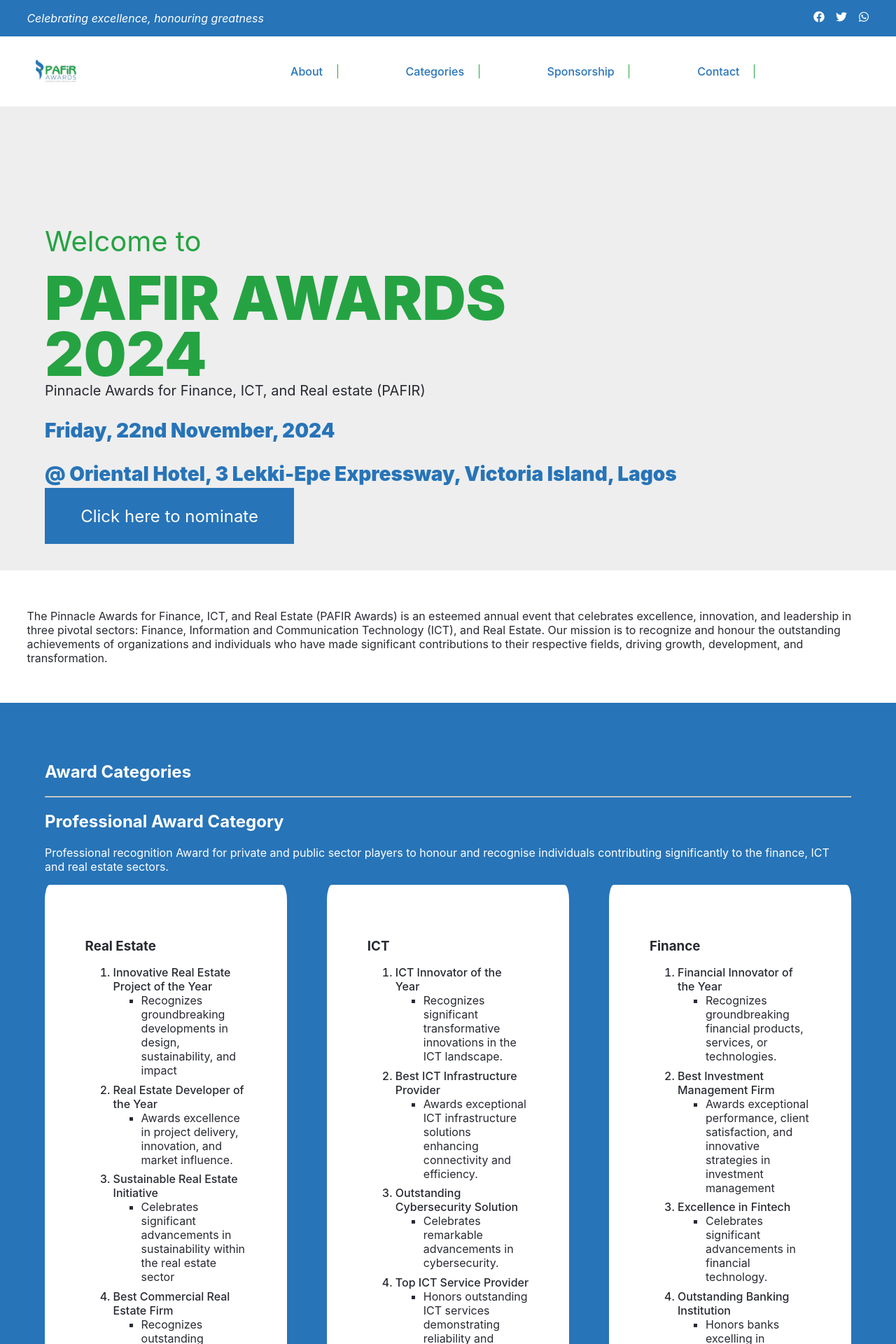
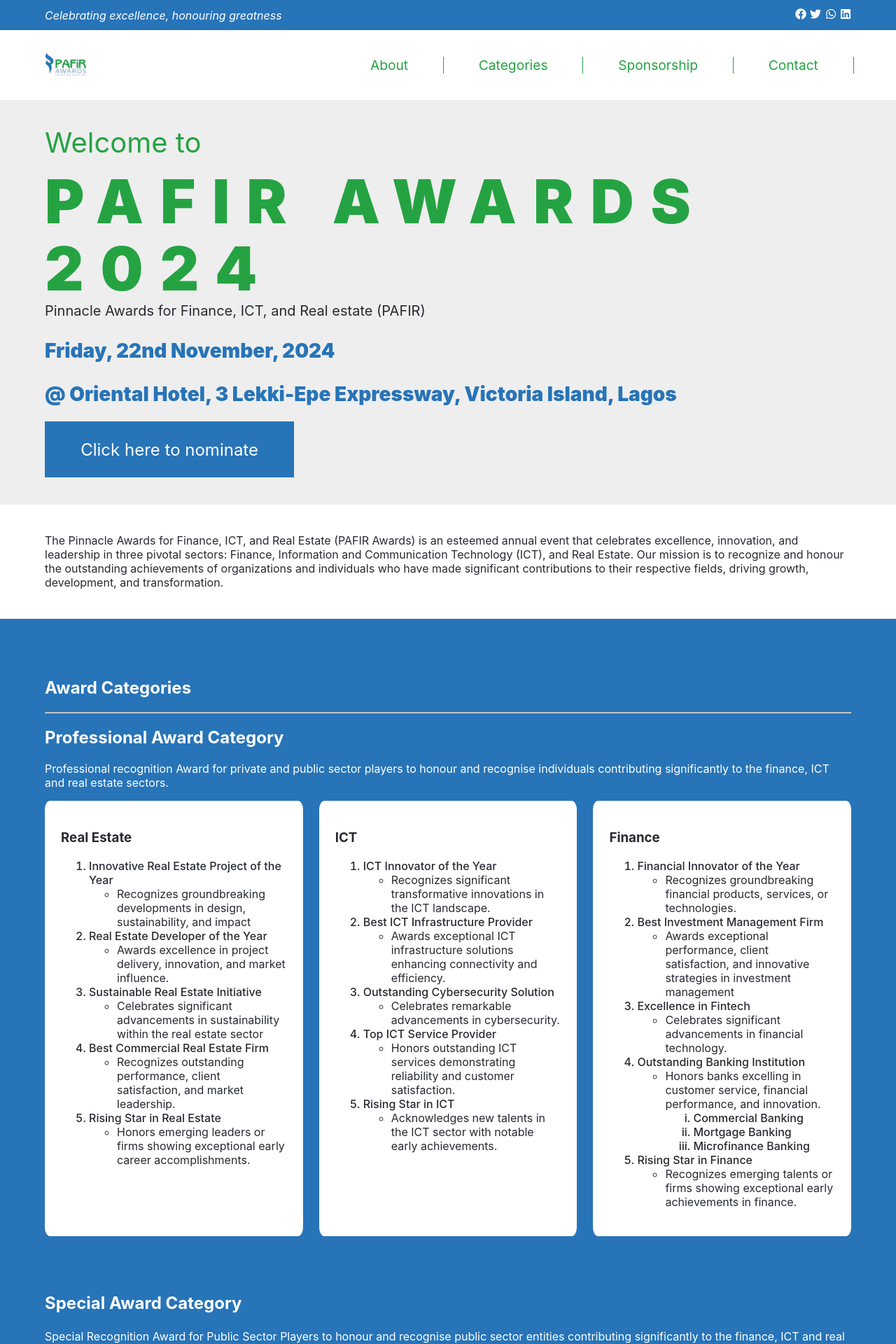
Before and after one commit to prius2055/pafir-awards, a React (Create React App) app: page / in a window 1280 px wide. Shown: the top 1920 px of the page at 70% size. Built offline with nearby package versions, Linux system fonts and the light colour scheme.

Commit message:
Updated UI for frontend

```diff
--- a/src/components/Category.css
+++ b/src/components/Category.css
@@ -26,7 +26,8 @@
   text-align: left;
 }
 
-.category-card {
+.category-card,
+.category-card-2 {
   text-align: left;
   align-items: center;
   background: white;
@@ -79,11 +80,24 @@
     flex-wrap: wrap;
   }
   .category-card {
-    width: 38%;
+    width: 45%;
+    text-align: center;
+    padding: 2%;
+  }
+  .category-card-2 {
+    width: 45%;
+    padding: 2%;
+  }
+
+  .category-card img {
+    width: 15rem;
+    height: 15rem;
+    border-radius: 50%;
+    background-color: #eee;
   }
 
   .special-category {
-    margin-top: 10%;
+    margin-top: 5%;
   }
 
   .category-card img {
@@ -101,8 +115,25 @@
   }
 }
 
-@media screen and (min-width: 768px) {
+@media screen and (min-width: 992px) {
   .category-card {
-    width: 20%;
+    width: 28%;
   }
 }
+
+@media screen and (min-width: 1200px) {
+  .category-card-2 {
+    width: 28%;
+  }
+}
+
+@media screen and (min-width: 1800px) {
+  .category-card {
+    width: 15%;
+  }
+
+  .category-card img {
+    width: 12rem;
+    height: 12rem;
+  }
+}
--- a/src/components/Category.js
+++ b/src/components/Category.js
@@ -26,7 +26,7 @@
         </p>
 
         <div className="category-grp">
-          <div className="category-card">
+          <div className="category-card-2">
             <h3>Real Estate</h3>
 
             <ol>
@@ -69,7 +69,7 @@
               </ul>
             </ol>
           </div>
-          <div className="category-card">
+          <div className="category-card-2">
             <h3>ICT</h3>
             <ol>
               <li className="card-item">ICT Innovator of the Year</li>
@@ -106,7 +106,7 @@
               </ul>
             </ol>
           </div>
-          <div className="category-card">
+          <div className="category-card-2">
             <h3>Finance</h3>
             <ol>
               <li className="card-item">Financial Innovator of the Year</li>
--- a/src/components/Header.css
+++ b/src/components/Header.css
@@ -14,8 +14,7 @@
   display: flex;
   align-items: center;
   justify-content: space-between;
-  /* padding-left: 5%;
-  padding-right: 5%; */
+  padding-right: 5%;
 }
 
 .hamburger {
@@ -30,7 +29,7 @@
 }
 
 .logo {
-  height: 5rem;
+  height: 4rem;
 }
 
 .mobile-nav {
@@ -53,7 +52,7 @@
   fill: white;
   position: absolute;
   top: 2.5%;
-  right: 5%;
+  right: 10%;
 }
 
 .mobile-nav li {
@@ -83,6 +82,27 @@
   .hamburger {
     display: none;
   }
+
+  .desktop-header {
+    display: flex;
+    background-color: #2774b8;
+    color: white;
+    padding-right: 4%;
+    padding-left: 4%;
+    align-items: center;
+    justify-content: space-between;
+  }
+  .desktop-header p {
+    margin-top: 1%;
+    margin-bottom: 1%;
+  }
+
+  .desktop-header-link {
+    width: 5rem;
+    display: flex;
+    justify-content: space-between;
+  }
+
   nav {
     width: 60%;
     padding-right: 10%;
@@ -109,61 +129,64 @@
     border-bottom: 1px solid #25a342;
     padding-bottom: 2%;
   }
+
+  .desktop-nav a:active {
+    border-bottom: 1px solid #25a342;
+    padding-bottom: 2%;
+    font-weight: 500;
+  }
 }
 
 @media screen and (min-width: 640px) {
   .desktop-header {
-    display: flex;
+    padding-right: 5%;
+    padding-left: 5%;
   }
 
-  .hamburger {
-    display: none;
+  nav {
+    padding-right: 5%;
+  }
+}
+
+@media screen and (min-width: 768px) {
+  header {
+    padding-right: 2%;
   }
 
-  .mobile-nav {
-    display: none;
-  }
-
-  header {
-    justify-content: space-between;
-    padding-left: 1%;
-    padding-right: 10%;
-  }
-
-  .desktop-header {
-    display: flex;
-    background-color: #2774b8;
-    color: white;
-    padding-right: 3%;
-    padding-left: 3%;
-    align-items: center;
-    justify-content: space-between;
-  }
-
-  .desktop-header-link {
-    width: 5rem;
-    display: flex;
-    justify-content: space-between;
-  }
-
-  .desktop-nav {
-    display: flex;
-    justify-content: space-between;
-    width: 100%;
-  }
-
-  .desktop-nav li {
-    list-style: none;
+  .logo {
+    height: 6rem;
+    margin-left: 5%;
   }
 
   .desktop-nav a {
-    text-decoration: none;
-    font-weight: 500;
-    color: #2774b8;
+    font-size: 1.2rem;
+  }
+}
+
+@media screen and (min-width: 992px) {
+  .desktop-nav a {
+    padding-right: 5%;
+    padding-left: 5%;
+  }
+}
+
+@media screen and (min-width: 1200px) {
+  .desktop-nav a {
+    padding-right: 7%;
+    padding-left: 7%;
   }
 
   .logo {
-    margin-left: 0;
-    height: 6rem;
+    margin-left: 20%;
   }
 }
+
+@media screen and (min-width: 1800px) {
+  .desktop-nav a {
+    font-size: 1.8rem;
+  }
+
+   .logo {
+    margin-left: 40%;
+  }
+}
--- a/src/components/Header.js
+++ b/src/components/Header.js
@@ -6,6 +6,7 @@
 import { FaFacebook } from 'react-icons/fa';
 import { FaTwitter } from 'react-icons/fa';
 import { FaWhatsapp } from 'react-icons/fa';
+import { FaLinkedin } from 'react-icons/fa';
 
 const Header = () => {
   const [isMenuOpen, setIsMenuOpen] = useState(false);
@@ -30,6 +31,10 @@
           </a>
           <a href="https://wa.me/2348028097752">
             <FaWhatsapp className="icon" />
+          </a>
+
+          <a href="https://www.linkedin.com/in/pafir-awards-91aa43317/">
+            <FaLinkedin className="icon" />
           </a>
         </div>
       </div>
--- a/src/components/Hero.css
+++ b/src/components/Hero.css
@@ -1,6 +1,6 @@
 #hero {
   text-align: left;
-  margin-top: 25%;
+  margin-top: 20%;
 }
 
 .hero {
@@ -10,7 +10,7 @@
 
 .hero h1 {
   color: #25a342;
-  font-size: 86px;
+  font-size: 84px;
   line-height: 5rem;
   margin-top: 1%;
   text-transform: uppercase;
@@ -54,5 +54,51 @@
 #about {
   margin: 5% 0 0 0;
   background-color: white;
-  padding: 3%;
+  padding: 2% 5%;
 }
+
+@media screen and (min-width: 576px) {
+  .hero h1 {
+    letter-spacing: 1rem;
+    font-size: 86px;
+  }
+}
+
+@media screen and (min-width: 640px) {
+  .hero h1 {
+    letter-spacing: 1.5rem;
+    line-height: 6rem;
+  }
+
+  .hero-date-venue {
+    margin-bottom: 3rem;
+  }
+}
+
+@media screen and (min-width: 992px) {
+  #hero {
+    margin-top: 17%;
+  }
+}
+
+@media screen and (min-width: 1200px) {
+  #hero {
+    margin-top: 14%;
+  }
+}
+
+@media screen and (min-width: 1800px) {
+  #hero {
+    margin-top: 10%;
+  }
+
+  .hero-date-venue {
+    margin-bottom: 5rem;
+  }
+
+  .hero-btn {
+    font-size: 30px;
+    font-weight: 400;
+    padding: 1.5% 3%;
+  }
+}
--- a/src/components/Process.css
+++ b/src/components/Process.css
@@ -3,7 +3,6 @@
   padding-left: 5%;
   padding-right: 5%;
   padding-top: 5%;
-  padding-bottom: 5%;
 }
 
 .process h2 {
@@ -69,9 +68,14 @@
   margin-left: 2%;
 }
 
+.contact-cta {
+  margin-top: 3%;
+}
+
 .contact-icons {
   display: flex;
-  justify-content: space-evenly;
+  justify-content: space-between;
+  width: 20%;
 }
 
 .icon {
@@ -80,30 +84,6 @@
 
 .footer-quote {
   font-style: italic;
-}
-
-.footer-link {
-  background-color: #25a342;
-  display: flex;
-  justify-content: space-between;
-  flex-direction: column;
-  position: fixed;
-  top: 50%;
-  right: 0%;
-  padding: 0.3rem 0.8rem;
-}
-
-.footer-icon {
-  width: 1.5rem;
-  height: 2rem;
-  margin-bottom: 0.5rem;
-}
-
-.footer-link a {
-  color: white;
-  text-decoration: none;
-  margin-bottom: 0;
-  padding-bottom: 0;
 }
 
 .copyright {
@@ -128,8 +108,26 @@
   }
 }
 
-@media screen and (min-width: 640px) {
+@media screen and (min-width: 786px) {
+  .process p {
+    font-size: 1.1rem;
+  }
+
+  #contact {
+    padding-bottom: 3%;
+  }
+
+  .contact-icons {
+    margin-top: 2%;
+  }
+
   .copyright {
-    margin-top: 9%;
+    margin-top: 2%;
   }
 }
+
+@media screen and (min-width: 992px) {
+  .process p {
+    font-size: 1.2rem;
+  }
+}
--- a/src/components/Process.js
+++ b/src/components/Process.js
@@ -9,9 +9,6 @@
 import { FaInstagram } from 'react-icons/fa';
 import { FaWhatsapp } from 'react-icons/fa';
 import { Link } from 'react-router-dom';
-// import { FaHome } from 'react-icons/fa';
-// import { FaCircleInfo } from 'react-icons/fa6';
-// import { BiSolidCategoryAlt } from 'react-icons/bi';
 
 const Process = () => {
   return (
@@ -98,6 +95,8 @@
           <FaAddressBook />
           <span> Address: 44 Obafemi Awolowo Way, Ikeja, Lagos</span>
         </div>
+
+        <div className="contact-cta">
           <p>
             Follow us on social media to stay updated on the latest news and
             announcements
@@ -111,14 +110,16 @@
             <a href="https://x.com/pafirawards">
               <FaTwitter className="icon" />
             </a>
-
+            <a href="https://www.linkedin.com/in/pafir-awards-91aa43317/">
               <FaLinkedin className="icon" />
+            </a>
 
             <FaInstagram className="icon" />
 
             <a href="https://wa.me/2348028097752">
               <FaWhatsapp className="icon" />
             </a>
+          </div>
         </div>
       </div>
       <footer>
@@ -129,18 +130,6 @@
 
         <p className="copyright"> &copy;PAFIR awards 2024</p>
       </footer>
-
-      {/* <div className="footer-link">
-        <a href="#hero">
-          <FaHome className="footer-icon" />
-        </a>
-        <a href="#about">
-          <FaCircleInfo className="footer-icon" />
-        </a>
-        <a href="#category">
-          <BiSolidCategoryAlt className="footer-icon" />
-        </a>
-      </div> */}
     </div>
   );
 };
--- a/src/pages/Home.css
+++ b/src/pages/Home.css
@@ -1,4 +1,4 @@
-#home {
+/* #home {
   text-align: left;
   position: relative;
 }
@@ -12,10 +12,10 @@
   color: #25a342;
   font-size: 86px;
   line-height: 5rem;
-  /* letter-spacing: 1.5rem; */
+
   margin-top: 1.5%;
   text-transform: uppercase;
-  /* font-family: 'cocogoose', sans-serif; */
+
   font-weight: 900;
   padding-bottom: 0;
   margin-bottom: 0;
@@ -31,34 +31,4 @@
   margin-top: 0;
   padding-top: 0;
   font-size: 20px;
-}
-
-.hero-date-venue {
-  font-size: 28px;
-  font-weight: 900;
-  margin-top: 0;
-  margin-bottom: 0;
-  color: #2774b8;
-}
-
-.hero-btn {
-  color: white;
-  font-size: 24px;
-  font-weight: 400;
-  /* background-color: #25a342; */
-  background-color: #2774b8;
-  padding: 2% 4%;
-  /* box-shadow: 0 3px 5px 3px #777; */
-  border: none;
-  margin: 0 5%;
-}
-
-#about {
-  margin: 5% 0 0 0;
-  /* border: 3px solid white; */
-  background-color: white;
-  /* border-radius: 2%; */
-  /* font-size: 24px; */
-
-  padding: 3%;
-}
+} */
--- a/src/pages/Nominate.css
+++ b/src/pages/Nominate.css
@@ -1,5 +1,6 @@
 .nomination-container {
-  background-color: white;
+  /* background-color: white; */
+  background-color: rgba(0, 0, 0, 0.7);
   height: 100vh;
   color: #25a342;
   position: relative;
@@ -12,12 +13,15 @@
   text-align: center;
   transform: translate(-50%, -20%);
   width: 90%;
+  background-color: white;
+  padding: 2%;
+  border: 1px solid transparent;
+  border-radius: 2%;
 }
 
 .nomination-form {
   display: flex;
   flex-direction: column;
-  /* justify-content: space-between; */
   align-items: self-start;
   font-size: 20px;
   border: 3px solid #25a342;
@@ -47,7 +51,7 @@
 
 .email-form-field {
   width: 93%;
-  padding: 1.5% 3%;
+  padding: 2% 4%;
 }
 
 .nomination-form button {
@@ -67,7 +71,7 @@
 }
 
 .confirmation-details {
-  margin-bottom: 10%;
+  margin-bottom: 5%;
 }
 
 .confirmation-detail {
@@ -90,3 +94,25 @@
 .nomination-logo {
   height: 8rem;
 }
+
+@media screen and (min-width: 576px) {
+  .nomination-form button {
+    margin-top: 3%;
+  }
+}
+
+@media screen and (min-width: 768px) {
+  .nomination {
+    width: 70%;
+  }
+
+  .nomination-form button {
+    margin-top: 3%;
+  }
+}
+
+@media screen and (min-width: 1200px) {
+  .nomination {
+    width: 50%;
+  }
+}
--- a/src/pages/SuccessPage.css
+++ b/src/pages/SuccessPage.css
@@ -35,7 +35,6 @@
   text-align: center;
   background-color: white;
   padding: 2%;
-  /* border: 1px solid red; */
   border-bottom-left-radius: 1rem;
   border-bottom-right-radius: 1rem;
 }
@@ -65,3 +64,24 @@
   color: #25a342;
   border: 1px solid #25a342;
 }
+
+@media screen and (min-width: 576px) {
+  .success-links {
+    flex-direction: row;
+    justify-content: space-between;
+    margin-left: 5%;
+    margin-right: 5%;
+  }
+}
+
+@media screen and (min-width: 786px) {
+  .success {
+    width: 70%;
+  }
+}
+
+@media screen and (min-width: 1200px) {
+  .success {
+    width: 50%;
+  }
+}
```
Lines whose indentation alone changed are shown as unchanged.
